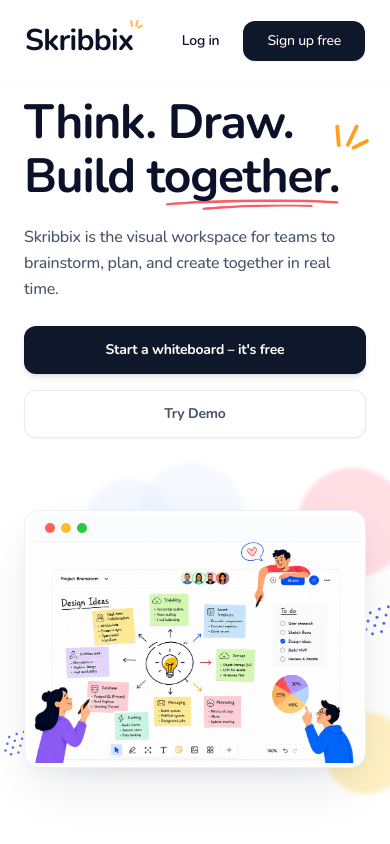
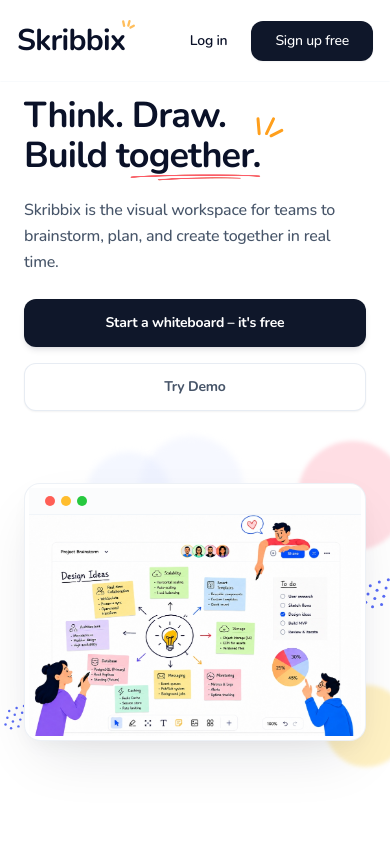
Before and after one commit to AR21SM/Scribbix, a Next.js app in the folder apps/scribbix-web/: page / in a window 390 px wide. Shown: the top 844 px of the page. Built offline with nearby package versions, Linux system fonts and the light colour scheme; no server answers.

Commit message:
feat(ui): optimize landing page hero title and sandbox height for mobile viewports

```diff
--- a/apps/scribbix-web/app/page.tsx
+++ b/apps/scribbix-web/app/page.tsx
@@ -39,8 +39,8 @@
           w-full flex items-center justify-between transition-all duration-500 ease-in-out pointer-events-auto
           ${
             scrolled
-              ? "w-[90%] md:w-[95%] max-w-5xl mt-4 px-6 py-3 bg-white/90 backdrop-blur-md rounded-2xl border border-slate-200/60 shadow-lg shadow-slate-100/50 mx-auto"
-              : "max-w-[1440px] mt-0 px-6 md:px-16 py-5 bg-white/80 backdrop-blur-md rounded-none border border-transparent border-b-slate-100/50 shadow-none mx-auto"
+              ? "w-[92%] sm:w-[95%] max-w-5xl mt-4 px-4 sm:px-6 py-3 bg-white/90 backdrop-blur-md rounded-2xl border border-slate-200/60 shadow-lg shadow-slate-100/50 mx-auto"
+              : "max-w-[1440px] mt-0 px-4 sm:px-16 py-5 bg-white/80 backdrop-blur-md rounded-none border border-transparent border-b-slate-100/50 shadow-none mx-auto"
           }
         `}
         >
@@ -87,7 +87,7 @@
           <div className="grid grid-cols-1 lg:grid-cols-12 gap-12 lg:gap-16 items-center">
             {/* Left Content */}
             <div className="lg:col-span-4 text-left flex flex-col justify-center relative">
-              <h1 className="text-5xl lg:text-6xl xl:text-[68px] font-bold tracking-tight text-[#0a1128] leading-[1.12]">
+              <h1 className="text-4xl sm:text-5xl lg:text-6xl xl:text-[68px] font-bold tracking-tight text-[#0a1128] leading-[1.12]">
                 Think. Draw.
                 <br />
                 Build{" "}
@@ -96,11 +96,11 @@
                     src="/images/hero-underline.png"
                     alt=""
                     aria-hidden="true"
-                    className="pointer-events-none absolute -bottom-7 left-[5%] h-14 w-[114%] select-none object-fill z-0"
+                    className="pointer-events-none absolute -bottom-4 sm:-bottom-7 left-[5%] h-8 sm:h-12 lg:h-14 w-[114%] select-none object-fill z-0"
                   />
                   <span className="relative z-10">together.</span>
                   <svg
-                    className="absolute -top-8 lg:-top-9 -right-8 lg:-right-9 size-10 lg:size-12 rotate-[15deg]"
+                    className="absolute -top-6 lg:-top-9 -right-6 lg:-right-9 size-8 lg:size-12 rotate-[15deg]"
                     viewBox="0 0 32 32"
                     fill="none"
                     stroke="#ff9f1c"
@@ -534,7 +534,7 @@
 
             {/* Right side sandboxed canvas */}
             <div className="lg:col-span-7">
-              <div className="relative w-full h-[460px] sm:h-[500px] rounded-3xl border border-slate-200/70 overflow-hidden shadow-[0_20px_50px_-12px_rgba(15,23,42,0.08)] bg-slate-50">
+              <div className="relative w-full h-[360px] sm:h-[460px] lg:h-[500px] rounded-3xl border border-slate-200/70 overflow-hidden shadow-[0_20px_50px_-12px_rgba(15,23,42,0.08)] bg-slate-50">
                 <Canvas
                   roomId="landing-sandbox"
                   socket={
```
